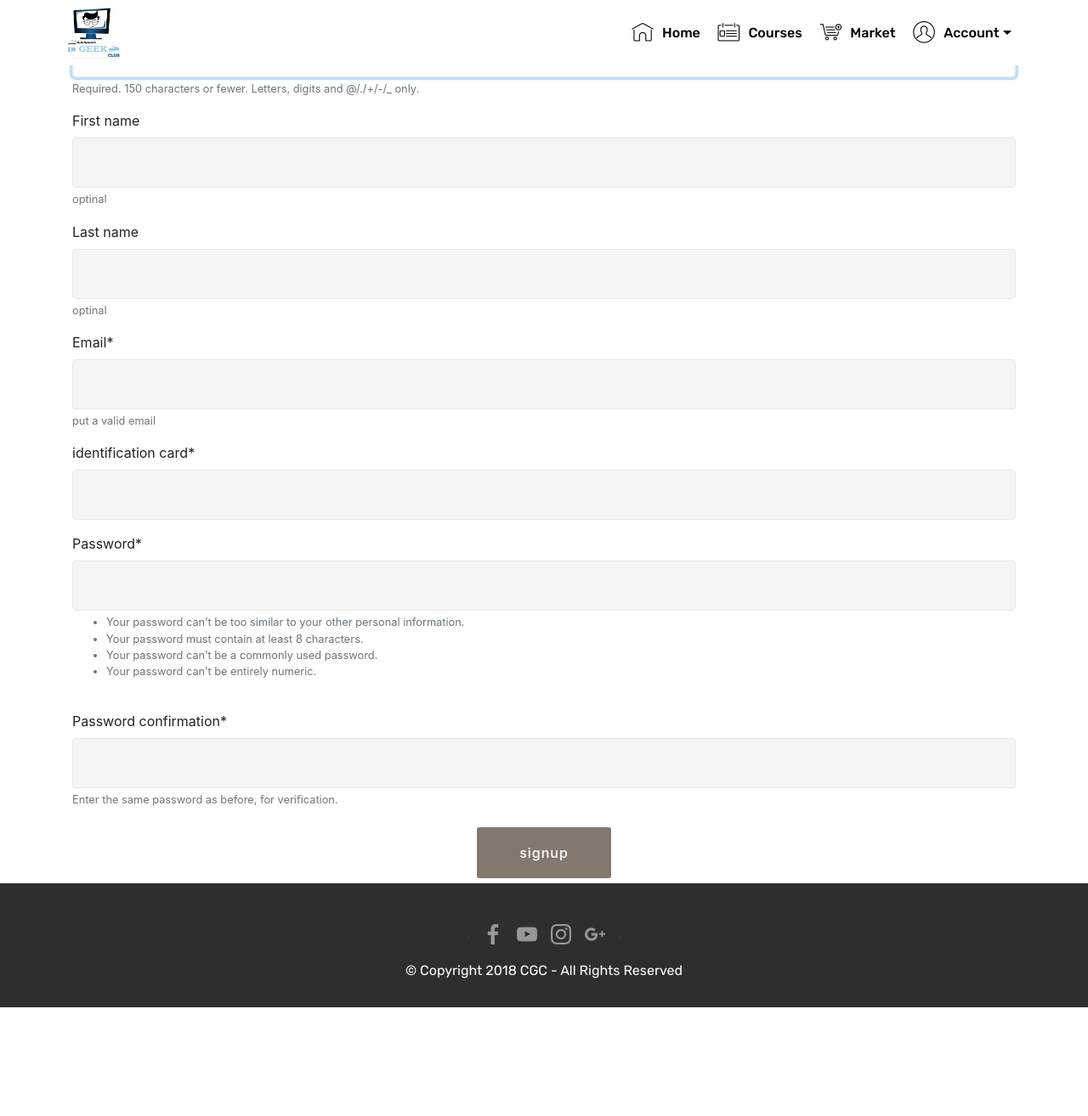
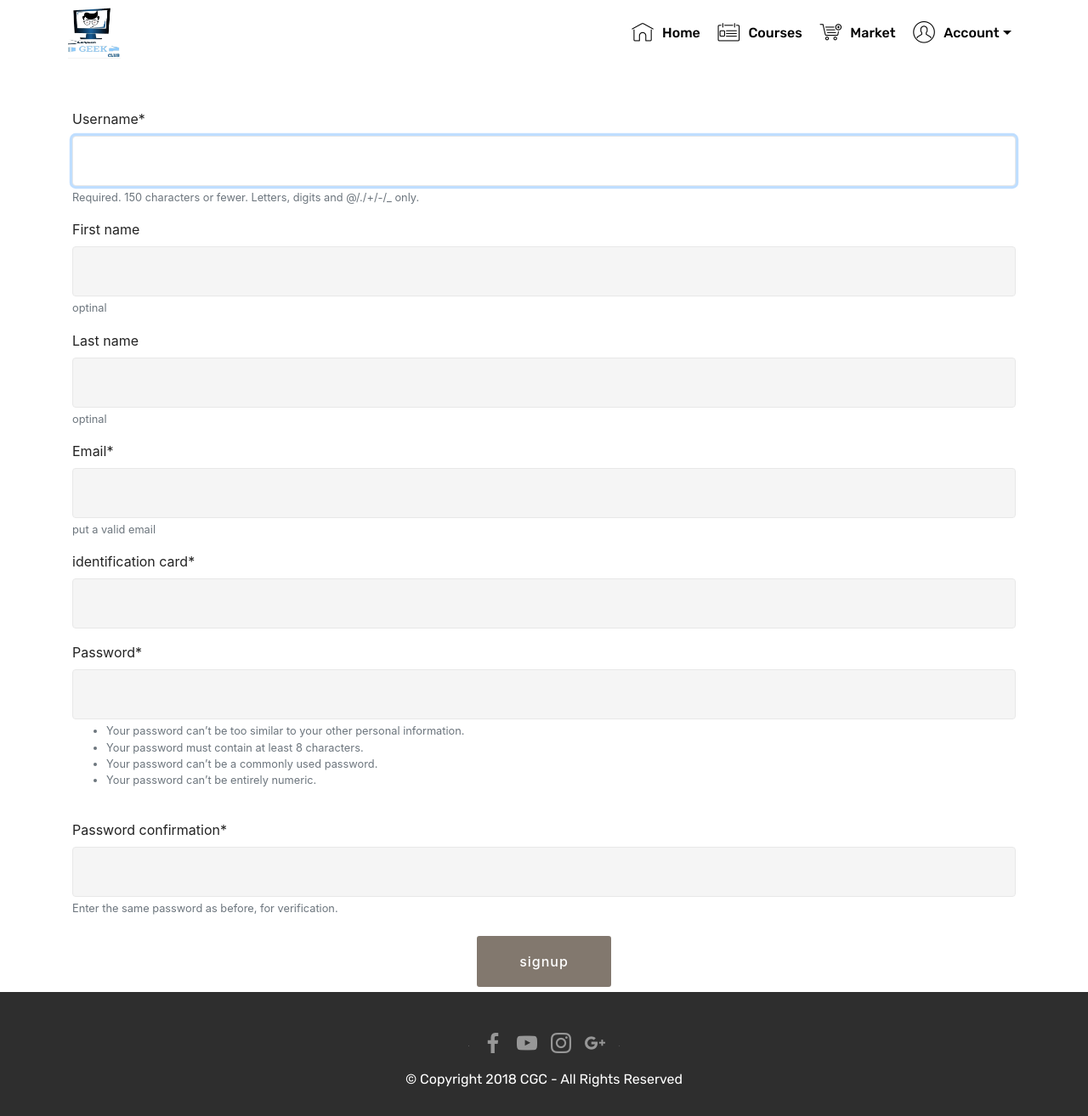
Before and after one commit to oussemakh/ComputerGC, a Django app: a page that uses templates/signup.html in a window 1280 px wide. Shown: the whole page at 85% size. Before the commit the page ends 1186 px from the top, so only its background shows below. Run offline with Django 3.2, Linux system fonts and the light colour scheme; some libraries are stand-ins or nearby versions; some web fonts are replaced.

Commit message:
this is gone workf55

```diff
--- a/templates/signup.html
+++ b/templates/signup.html
@@ -14,7 +14,7 @@
 
 
       {% load crispy_forms_tags %}
-<div class="container">
+<div class="container" style="margin-top:10%">
     <form method='post'>
         {% csrf_token %}
 
```
